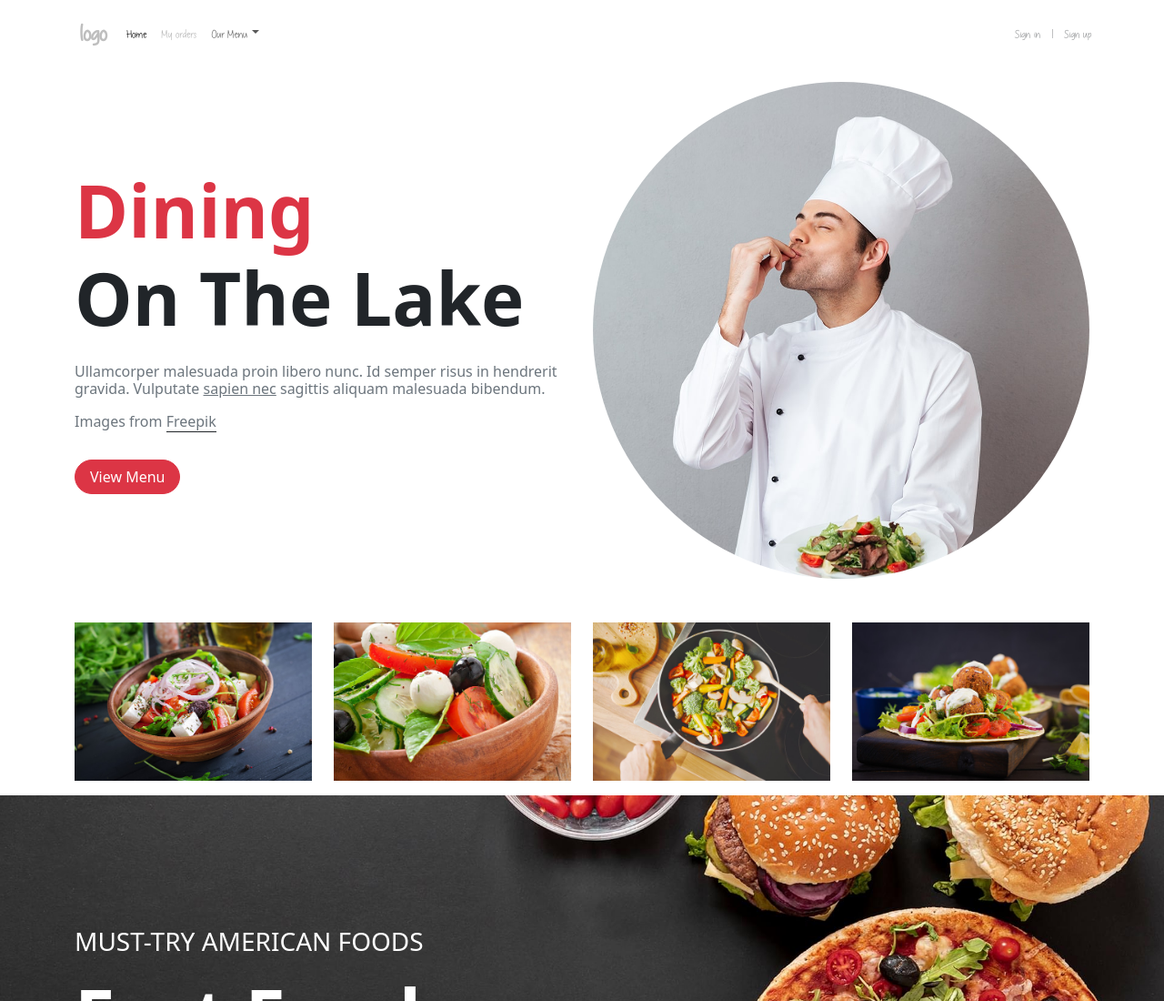
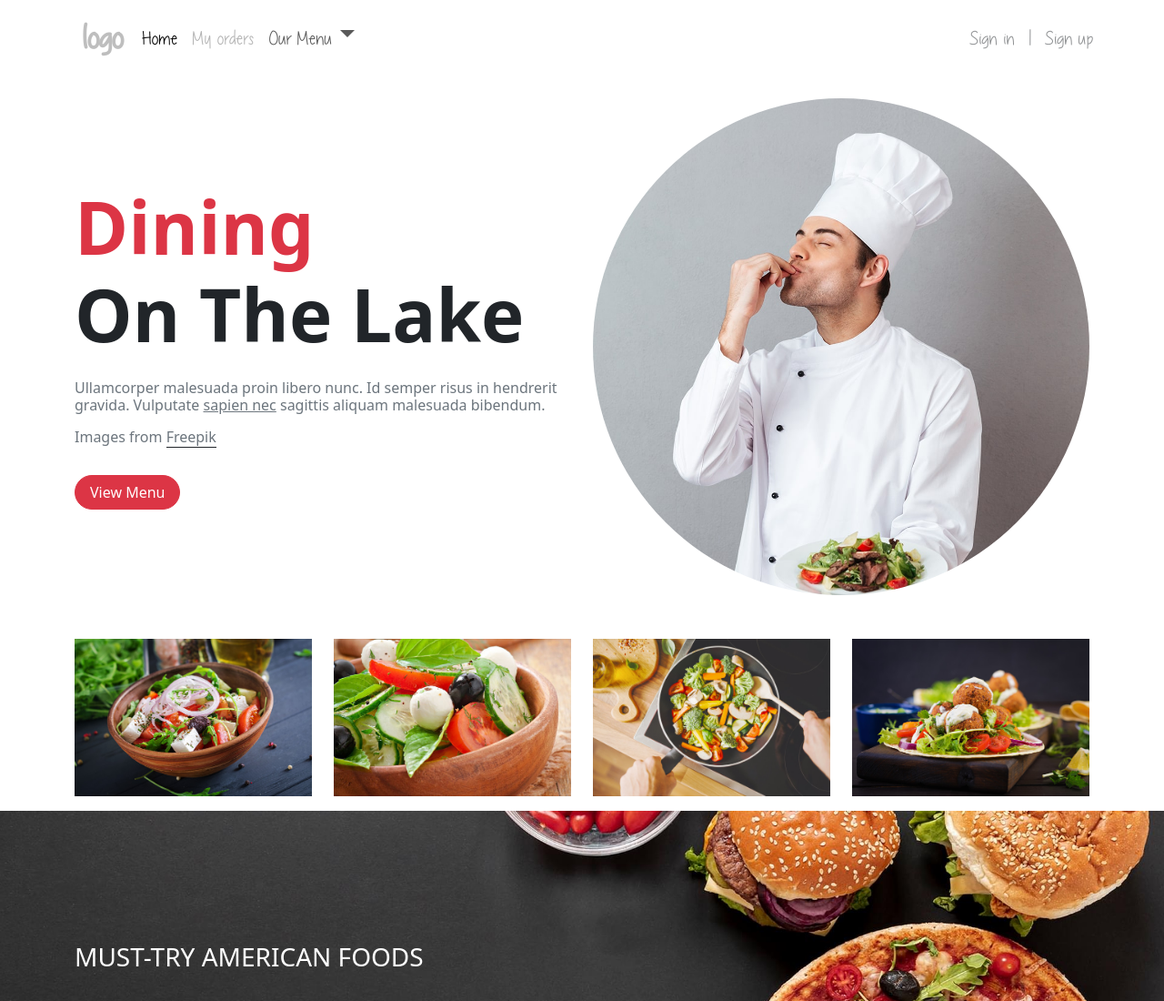
Before and after one commit to Ghost-developer-04/as2, a plain HTML site: page index.html in a window 1280 px wide. Shown: the top 1100 px of the page at 91% size. Drawn offline with Linux system fonts and the light colour scheme.

Commit message:
Navbar fixes. v1.0.3

```diff
--- a/css/style.css
+++ b/css/style.css
@@ -12,7 +12,7 @@
 }
 
 .size {
-    --bs-navbar-brand-font-size: 2rem;
+    --bs-navbar-brand-font-size: 3rem;
 }
 
 .bg-image-1 {
--- a/index.html
+++ b/index.html
@@ -14,7 +14,7 @@
 </head>
 <body>
     <!-- Navbar -->
-    <nav class="navbar navbar-expand-md logo">
+    <nav class="h3 navbar navbar-expand-md logo">
         <div class="container-xl">
             <a class="navbar-brand opacity-25 size fw-bold" href="#">logo</a>
             <button class="navbar-toggler toggle-border" type="button" data-bs-toggle="collapse" data-bs-target="#navbarSupportedContent" aria-controls="navbarSupportedContent" aria-expanded="false" aria-label="Toggle navigation">
```
